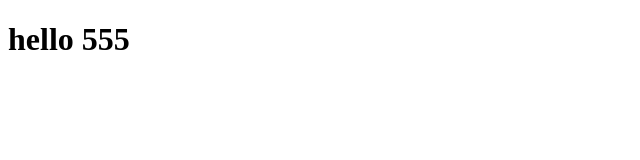
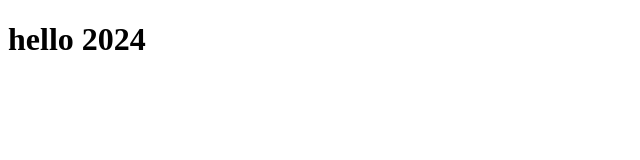
Before and after one commit to khawoat2533/test1, a plain HTML site: page index.html in a window 1280 px wide. Shown: the full height of the page, 0-640 px from the left. Drawn offline with Linux system fonts and the light colour scheme.

Commit message:
edit 2024

```diff
--- a/index.html
+++ b/index.html
@@ -6,6 +6,6 @@
     <title>Document</title>
 </head>
 <body>
-    <h1>hello 555</h1>
+    <h1>hello 2024</h1>
 </body>
 </html>
```
